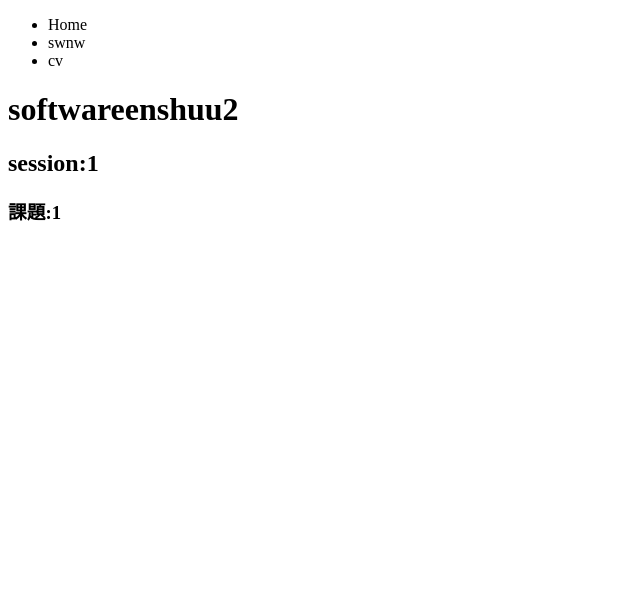
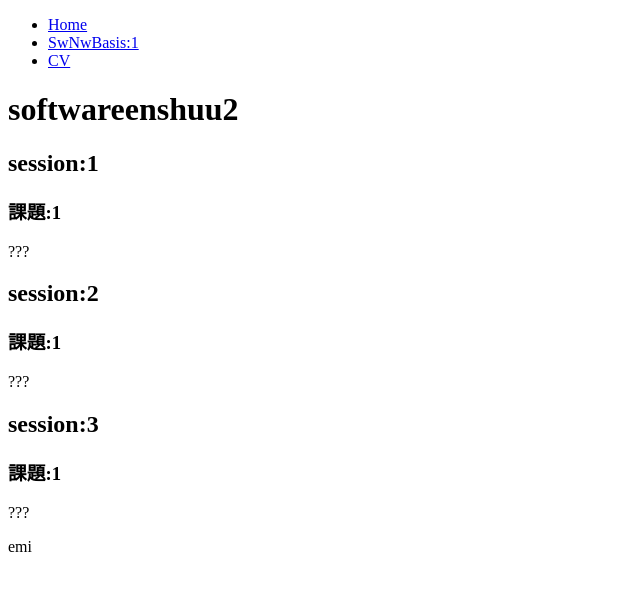
Before and after one commit to KUAD-XtechDesign/studyprogress-TanaPrasert, a plain HTML site: page subjects/swnwb2.html in a window 1280 px wide. Shown: the whole page, without its empty margins (0-640 px from the left). Drawn offline with Linux system fonts and the light colour scheme.

Commit message:
update html file

```diff
--- a/subjects/swnwb2.html
+++ b/subjects/swnwb2.html
@@ -11,9 +11,9 @@
         <nav id="main_nav">
           <ul>
 
-            <li>Home</li>
-            <li>swnw</li>
-            <li>cv</li>
+            <li><a href="./index.html">Home</a></li>
+            <li><a href="./swnwb1.html">SwNwBasis:1</a></li>
+            <li><a href="./CV.html">CV</a></li>
 
           </ul>
 
@@ -24,11 +24,26 @@
           <div class="session">
             <h2>session:1</h2>
             <h3>課題:1</h3>
+            <p>???</p>
+          </div>
 
+          <div class="session">
+            <h2>session:2</h2>
+            <h3>課題:1</h3>
+            <p>???</p>
           </div>
+
+          <div class="session">
+            <h2>session:3</h2>
+            <h3>課題:1</h3>
+            <p>???</p>
+          </div>
+
+          <footer>
+            <p>emi</p>
+
+          </footer>
         </main>
-
-    </div>
 
     </div>
 
```
Also changed, not shown: index.html (+1 -0 lines).
